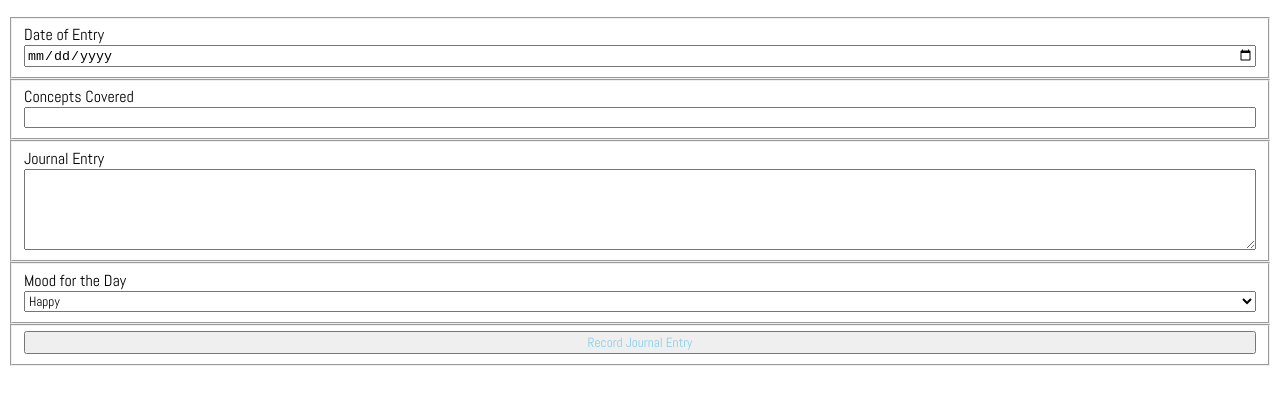
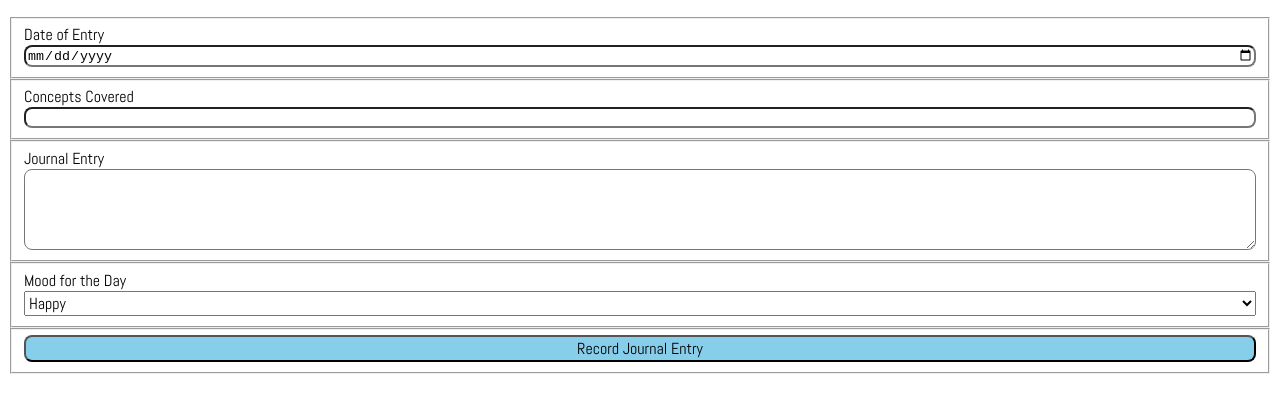
Before and after one commit to noahwoods/daily-journal, a plain HTML site: page src/index.html in a window 1280 px wide. Shown: the part 50-462 px from the top of the page. Drawn offline with Linux system fonts and the light colour scheme.

Commit message:
more styling of text boxes

```diff
--- a/src/styles/journal.css
+++ b/src/styles/journal.css
@@ -17,9 +17,22 @@ h1{
 
 select{
   font-family: 'Abel', sans-serif;
+  font-size: 16px;
+  /* background-color: skyblue; */
 }
 
 button{
   font-family: 'Abel', sans-serif;
-  color: skyblue
+  background-color: skyblue;
+  font-size: 16px;
+  border-radius: 8px;
 }
+
+
+textarea{
+  border-radius: 8px;
+}
+
+input{
+  border-radius: 8px;
+}
```
Also changed, not shown: src/index.html (+15 -0 lines).
